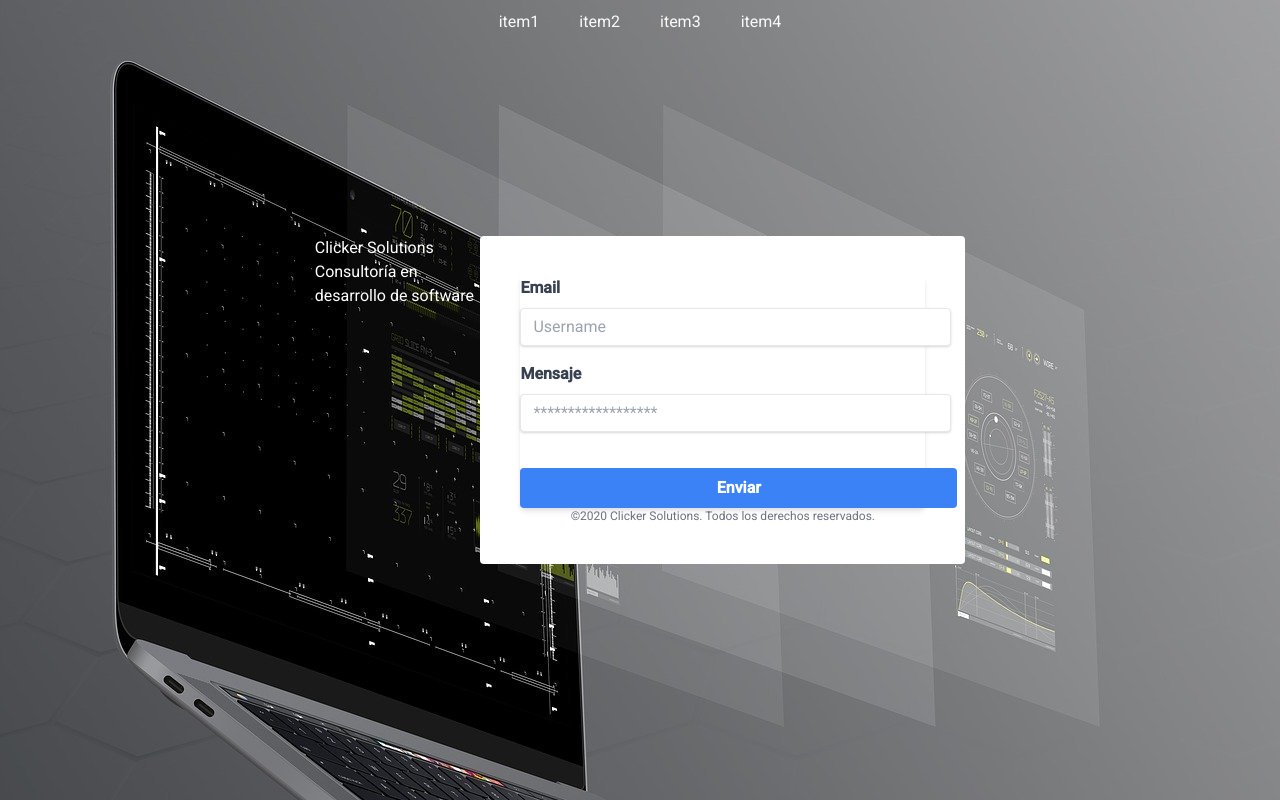
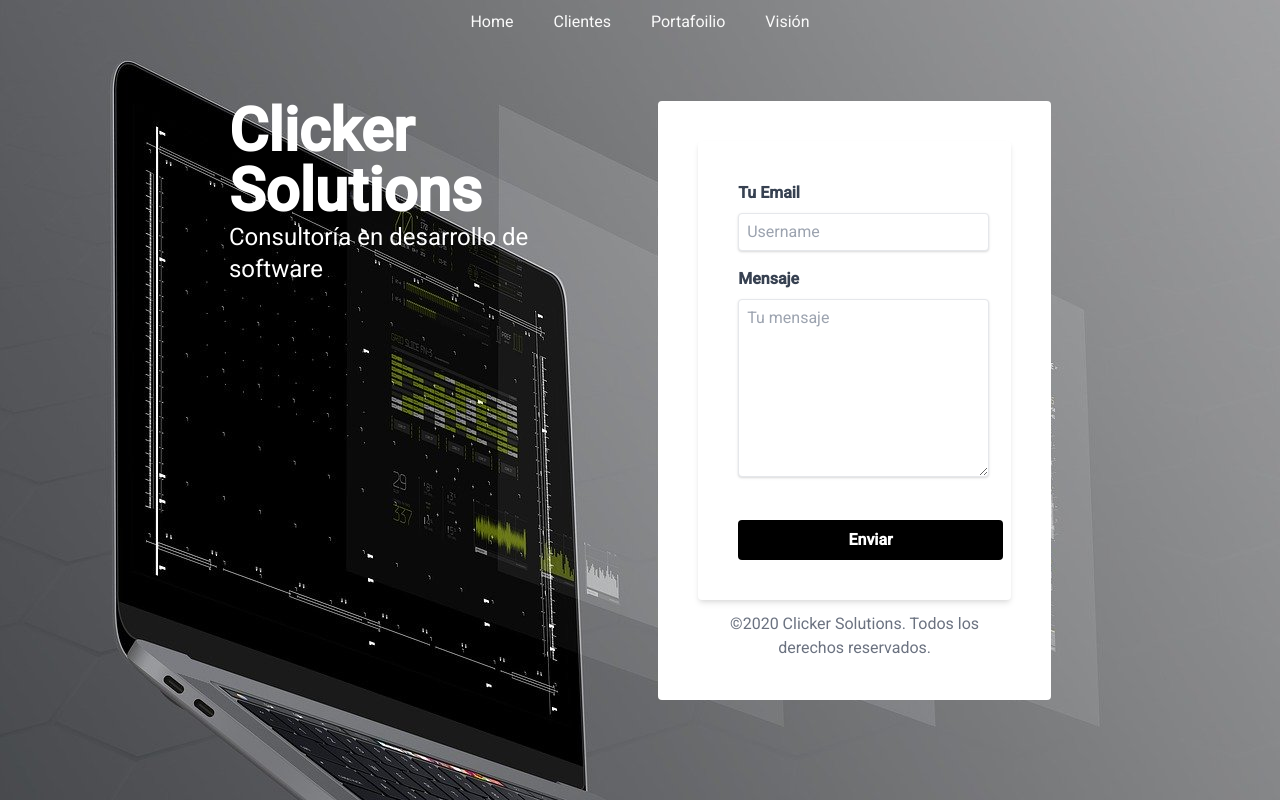
Before and after one commit to clickersolutions/landing-page, a website built with webpack: page src/index.html in a window 1280 px wide. Built offline with nearby package versions, Linux system fonts and the light colour scheme.

Commit message:
Fixed styles titles

```diff
--- a/src/index.html
+++ b/src/index.html
@@ -7,13 +7,13 @@
       href="https://fonts.googleapis.com/css2?family=Roboto:wght@300;400;500&display=swap"
       rel="stylesheet"
     />
-    <link href="https://unpkg.com/tailwindcss@^1.0/dist/tailwind.min.css" rel="stylesheet">
+    <link
+      href="https://unpkg.com/tailwindcss@^1.0/dist/tailwind.min.css"
+      rel="stylesheet"
+    />
     <meta http-equiv="X-UA-Compatible" content="ie=edge" />
 
-    <title>CLicker solutions</title>
-  </head>
-
-  <title>CLicker solutions</title>
+    <title>Clicker solutions</title>
   </head>
 
   <body>
@@ -21,48 +21,58 @@
       <nav>
         <ul>
           <li>
-          item1
+            Home
           </li>
           <li>
-          item2
+            Clientes
           </li>
           <li>
-          item3
+            Portafoilio
           </li>
           <li>
-          item4
+            Visión
           </li>
         </ul>
       </nav>
-    <div class="flex">
-      <div class="">
-        <h1>Clicker Solutions</h1>
-        <h2>Consultoría en desarrollo de software</h2>
+      <div class="lg:flex justify-around">
+        <div class="lg:w-1/3 w-full mb-10">
+          <h1 class="text-5xl lg:text-6xl font-bold">Clicker Solutions</h1>
+          <h2 class="text-2xl lg:text-2xl">Consultoría en desarrollo de software</h2>
         </div>
-      <div class="w-full bg-white rounded p-10">
-        <form class="bg-white shadow-md rounded">
+        <div class="lg:w-1/3 w-2/3 bg-white rounded p-10">
+          <form class="bg-white shadow-md rounded p-10">
             <div class="mb-4">
               <label class="block text-gray-700 font-bold mb-2" for="username">
-              Email
+                Tu Email
               </label>
-            <input class="shadow appearance-none border rounded w-full py-2 px-3 text-gray-700 leading-tight focus:outline-none focus:shadow-outline" id="username" type="text" placeholder="Username">
+              <input
+                class="shadow appearance-none p-2 border rounded w-full text-gray-700 leading-tight focus:outline-none focus:shadow-outline"
+                id="username"
+                type="text"
+                placeholder="Username"
+              />
             </div>
             <div class="mb-6">
               <label class="block text-gray-700 font-bold mb-2" for="password">
                 Mensaje
               </label>
-            <input class="shadow appearance-none border rounded w-full py-2 px-3 text-gray-700 mb-3 leading-tight focus:outline-none focus:shadow-outline" id="password" placeholder="******************">
+              <textarea
+                class="h-40 p-2 shadow appearance-none border rounded w-full text-gray-700 mb-3 leading-tight focus:outline-none focus:shadow-outline"
+                placeholder="Tu mensaje"
+              ></textarea>
             </div>
-            <button class="w-full bg-blue-500 hover:bg-blue-700 text-white font-bold py-2 px-4 rounded focus:outline-none focus:shadow-outline" type="button">
+            <button
+              class="w-full bg-black hover:bg-gray-700 text-white font-bold py-2 px-4 rounded focus:outline-none focus:shadow-outline"
+              type="button"
+            >
               Enviar
             </button>
           </form>
-        <p class="text-center text-gray-500 text-xs">
+          <p class="text-center text-gray-500 mt-3">
             &copy;2020 Clicker Solutions. Todos los derechos reservados.
           </p>
         </div>
       </div>
     </div>
   </body>
-
 </html>
```
Lines whose indentation alone changed are shown as unchanged.
